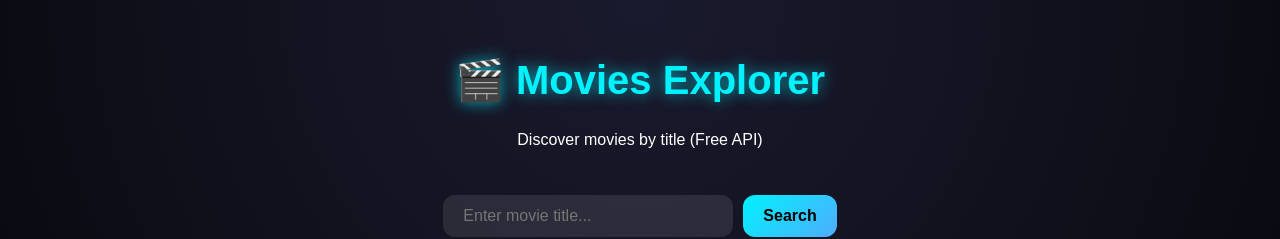
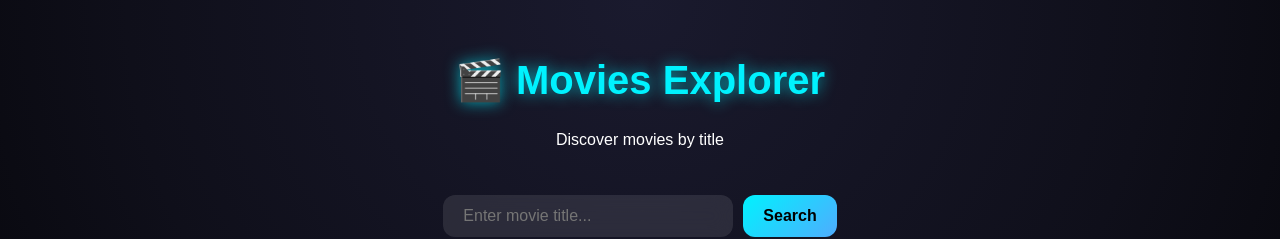
Before and after one commit to BillelBR/portfolio, a plain HTML site: page API.html in a window 1280 px wide. Shown: the top 239 px of the page. Drawn offline with Linux system fonts and the light colour scheme.

Commit message:
API.html

```diff
--- a/API.html
+++ b/API.html
@@ -125,7 +125,7 @@
 <body>
   <header>
     <h1>🎬 Movies Explorer</h1>
-    <p>Discover movies by title (Free API)</p>
+    <p>Discover movies by title </p>
   </header>
 
   <div class="search-box">
```
